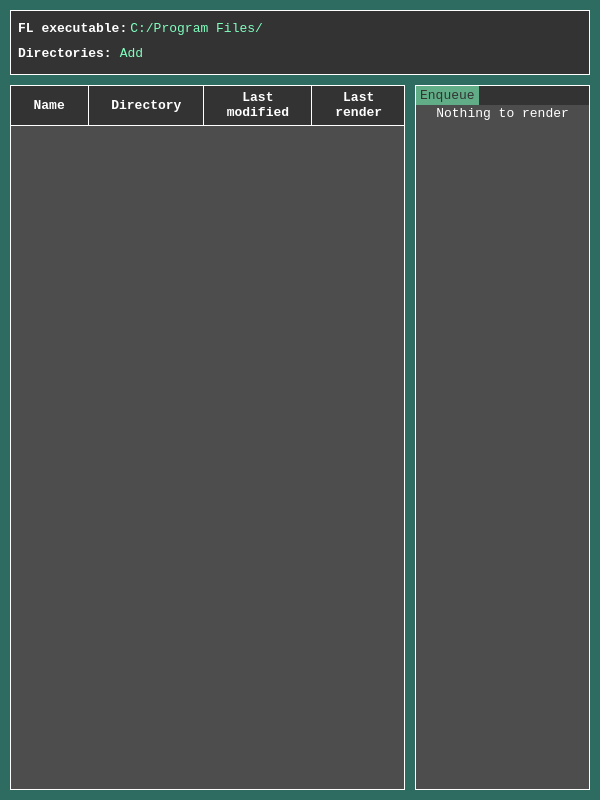
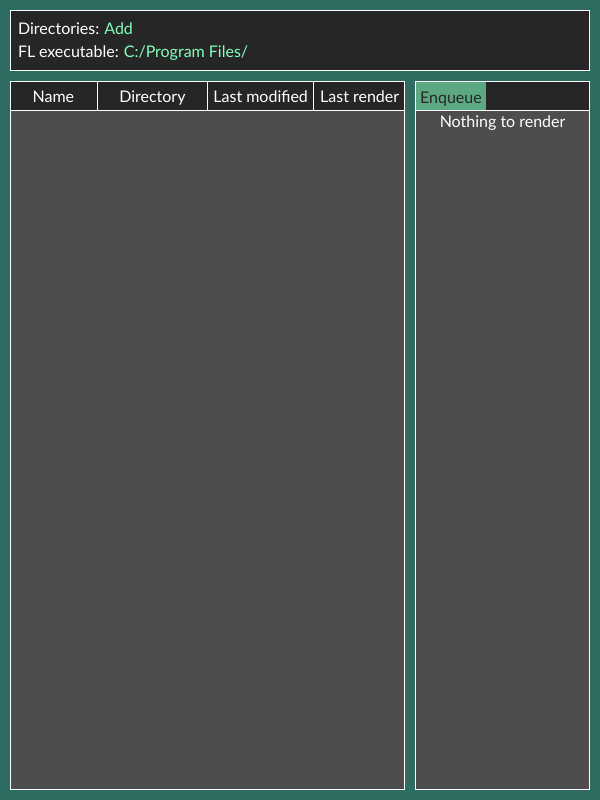
Before and after one commit to doodlezucc/FlpJck, an Electron app: page app/index.html in a window 600 px wide. Drawn offline with Linux system fonts and the light colour scheme; no server answers.

Commit message:
Windows design redux

```diff
--- a/app/index.html
+++ b/app/index.html
@@ -12,22 +12,21 @@
 
 <body>
 	<div class="interface">
-		<div class="settings hide-scrollbar">
-			<div class="setting">
-				<span class="label">FL executable:</span>
-				<button id="execPath" title="Click to change" class="shy">C:/Program Files/</button>
-			</div>
-
+		<div class="settings scroll">
 			<div class="setting">
 				<span class="label">Directories:</span>
 				<div class="directories">
 					<button id="addSrcDir" class="shy">Add</button>
 				</div>
 			</div>
+			<div class="setting">
+				<span class="label">FL executable:</span>
+				<button id="execPath" title="Click to change" class="shy">C:/Program Files/</button>
+			</div>
 		</div>
 
 		<div class="bottom-container">
-			<table class="file-container hide-scrollbar">
+			<table class="file-container scroll">
 				<tbody class="border"></tbody>
 				<thead>
 					<tr>
@@ -44,7 +43,7 @@
 				<div class="tools">
 					<button id="enqueue" disabled>Enqueue</button>
 				</div>
-				<div class="task-container hide-scrollbar"></div>
+				<div class="task-container scroll"></div>
 			</div>
 		</div>
 	</div>
--- a/app/js/index.js
+++ b/app/js/index.js
@@ -77,6 +77,7 @@ class MultiSelectTable {
 
 	clearSelection() {
 		this.jq.children().removeClass("selected");
+		this.gatherSelected();
 	}
 
 	getIndex(row) {
@@ -101,6 +102,7 @@ class MultiSelectTable {
 				row.addClass("selected");
 			}
 		}
+		this.gatherSelected();
 	}
 }
 
--- a/app/style/style.css
+++ b/app/style/style.css
@@ -6,19 +6,21 @@
 body {
   --background: hsl(170, 40%, 30%);
   --color-light: hsl(150, 100%, 75%);
+  --color: hsl(170, 28%, 55%);
   --color-dark: hsl(170, 76%, 25%);
-  --gray-dark: #333;
-  --gray: #4d4d4d;
-  --color-bad: rgb(255, 106, 125);
+  --gray-dark: hsl(0, 0%, 15%);
+  --gray: hsl(0, 0%, 30%);
+  --color-bad: hsl(352, 100%, 71%);
   --spacing: 10px;
   --task-window-width: 175px;
-  --settings-height: 65px;
+  --settings-height: 61px;
   --spacing-top: 0px;
+  --head-height: 30px;
 
   background: var(--background);
   color: white;
-  font-family: monospace;
-  font-size: 13px;
+  font-family: Calibri, sans-serif;
+  font-size: 16px;
   margin: var(--spacing);
   cursor: default;
   user-select: none;
@@ -66,8 +68,12 @@ button:enabled:hover {
   margin: var(--spacing);
 }
 
-.hide-scrollbar::-webkit-scrollbar {
+.scroll::-webkit-scrollbar {
   display: none;
+}
+
+th {
+	font-weight: normal;
 }
 
 /*
@@ -112,7 +118,9 @@ input:read-only {
 }
 
 .label {
-  font-weight: bold;
+	color: white;
+	white-space: nowrap;
+	margin-right: 5px;
 }
 
 .setting {
@@ -124,10 +132,12 @@ input:read-only {
 button.shy {
   background: none;
   color: var(--color-light);
+	text-align: left;
+	padding: 0;
 }
 button.shy:enabled:hover {
   background: none;
-  font-weight: bold;
+  color: var(--color);
 }
 
 .directories {
@@ -135,14 +145,9 @@ button.shy:enabled:hover {
   flex-wrap: wrap;
 }
 
-#addSrcDir {
-  margin-left: 5px;
-  white-space: nowrap;
-}
-
 .directory {
   cursor: pointer;
-  margin: 0 5px;
+  margin-right: 5px;
   align-self: center;
 }
 .directory:not(:last-child)::after {
@@ -174,9 +179,9 @@ button.shy:enabled:hover {
 }
 
 .tools {
-  height: 20px;
+  height: calc(var(--head-height) - 1px);
   background-color: var(--gray-dark);
-  border-bottom: 1px solid var(--gray);
+  border-bottom: 1px solid white;
   box-sizing: border-box;
 }
 .tools button {
@@ -191,7 +196,6 @@ button.shy:enabled:hover {
 .task-container {
   text-align: center;
   overflow-y: auto;
-  height: 100%;
 }
 .task-container:empty::after {
   content: "Nothing to render";
@@ -258,6 +262,8 @@ button.shy:enabled:hover {
   background-color: var(--gray-dark);
   border-bottom: 1px solid;
   border-right: 1px solid;
+	box-sizing: border-box;
+	height: var(--head-height);
 }
 .file-container tr {
   background-color: var(--gray-dark);
@@ -274,10 +280,10 @@ button.shy:enabled:hover {
   background-color: var(--color-dark);
 }
 .file.selected {
-  background-color: blueviolet;
+  background-color: var(--color);
 }
 .file.enqueued {
-  color: gray;
+  color: var(--gray);
 }
 
 .file td {
--- a/main.js
+++ b/main.js
@@ -24,8 +24,7 @@ function createWindow() {
 		height: 400,
 		webPreferences: {
 			nodeIntegration: true
-    },
-    alwaysOnTop: true // for debug purposes
+		}
 	});
 
 	win.loadFile("app/index.html");
```
Lines whose indentation alone changed are shown as unchanged.
